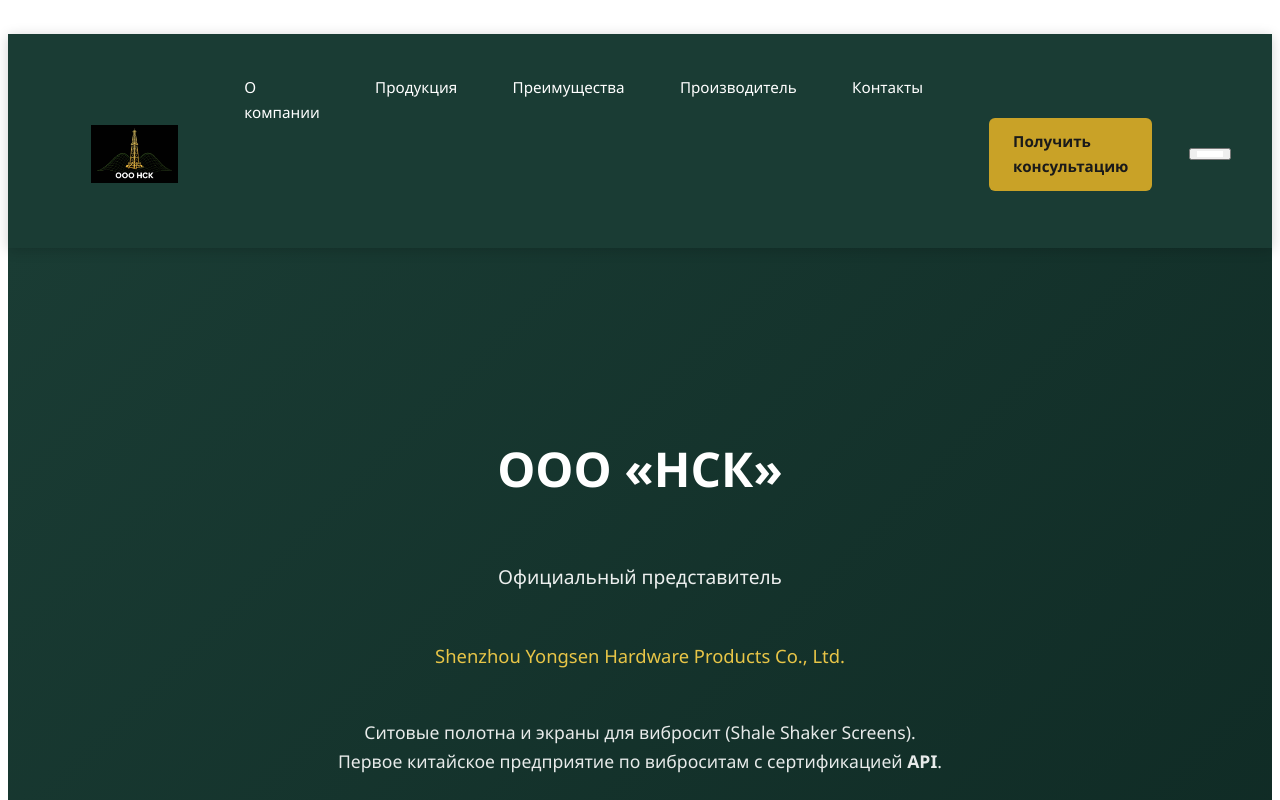
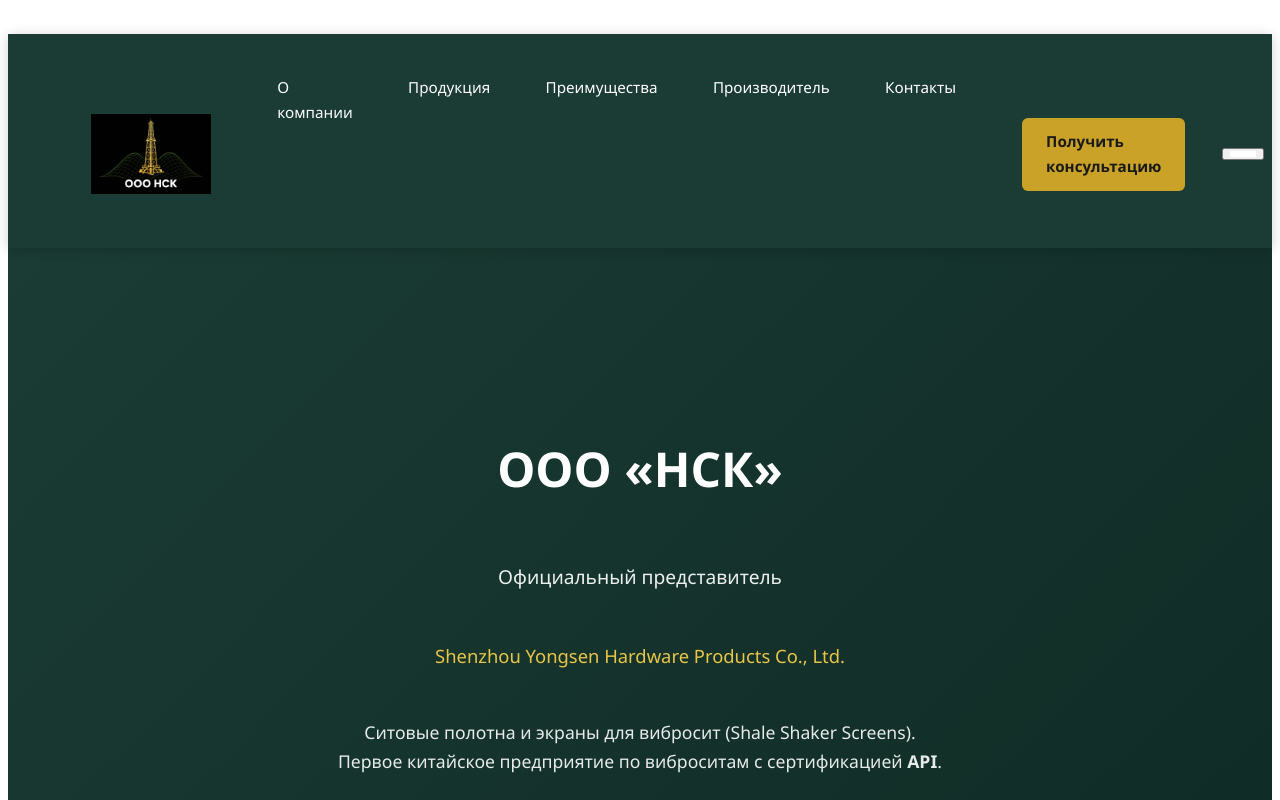
Before and after one commit to yzelfil/nsk-site, a plain HTML site: page index.html in a window 1280 px wide. Shown: the top 800 px of the page. Drawn offline with Linux system fonts and the light colour scheme.

Commit message:
Update index.html

```diff
--- a/index.html
+++ b/index.html
@@ -13,7 +13,7 @@
        .header-inner{display:flex;justify-content:space-between;align-items:center;gap:1rem}
        .logo{display:flex;align-items:center;gap:12px;text-decoration:none;color:#fff}
        .logo-text{font-size:1.45rem;font-weight:700;letter-spacing:1px}
-       .logo-img{height:58px;width:auto;display:block;object-fit:contain}
+       .logo-img{height:80px;width:auto;display:block;object-fit:contain}
        .nav{display:flex;gap:1.6rem}
        .nav a{color:#fff;text-decoration:none;font-weight:500;font-size:.95rem;transition:color .25s}
        .nav a:hover{color:var(--gold-light)}
```
